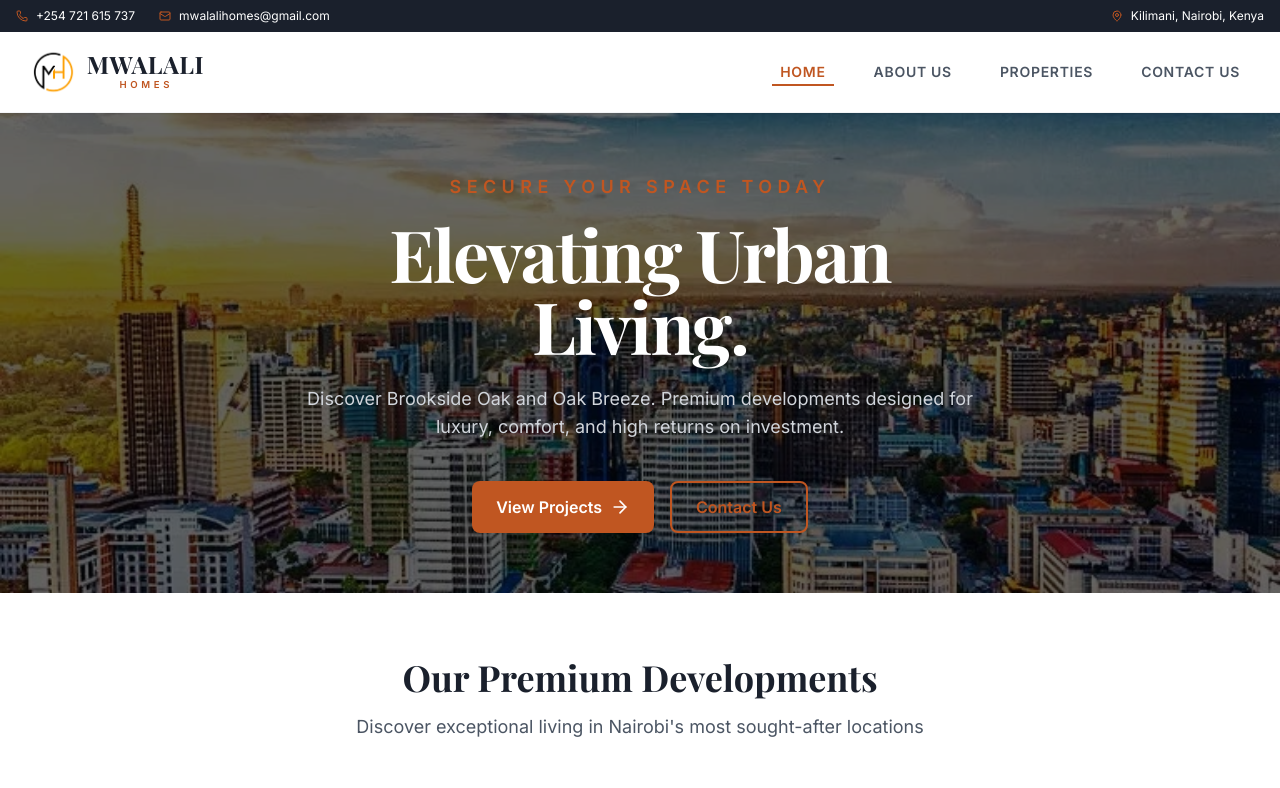
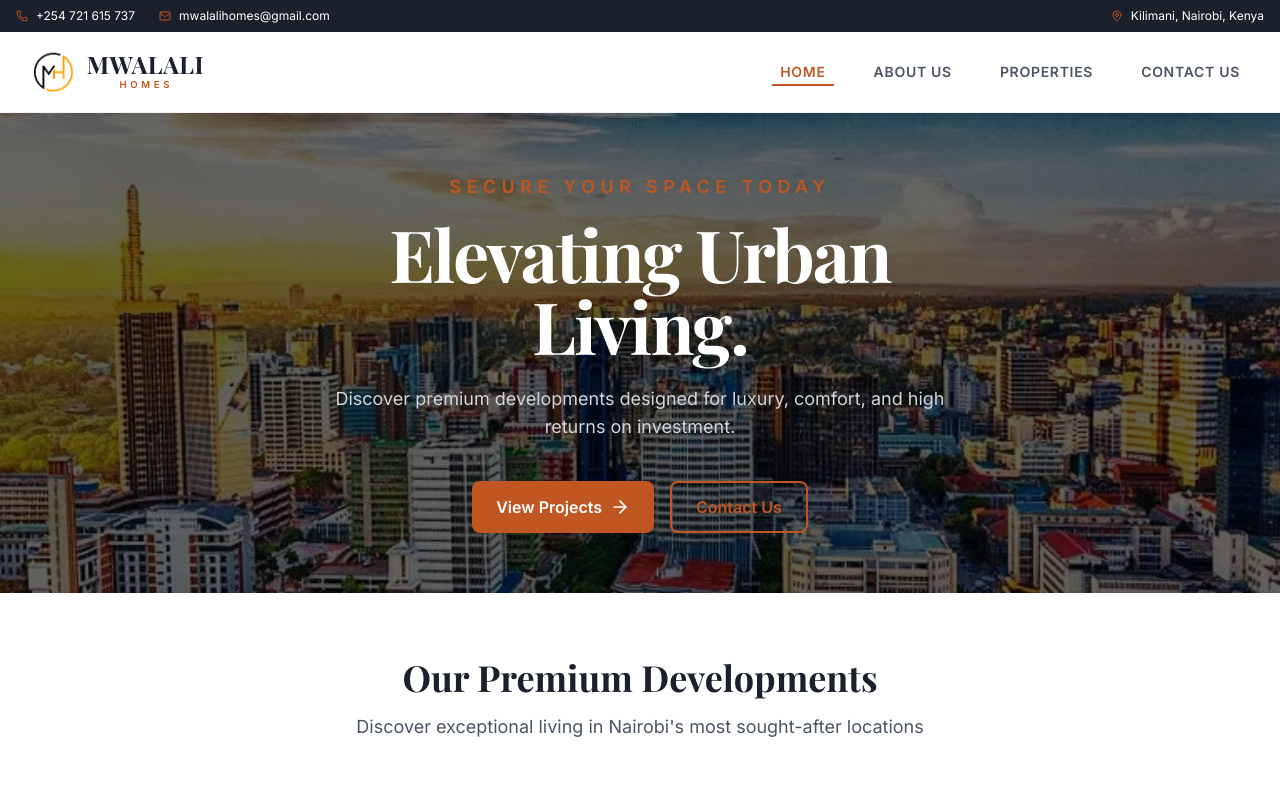
Before and after one commit to teddylumidi/Mwilali-Homes, a React (Vite) app: page / in a window 1280 px wide. Shown: the top 788 px of the page. Built offline with nearby package versions, Linux system fonts and the light colour scheme.

Commit message:
Update hero copy and lockfile

```diff
--- a/src/components/home/index.tsx
+++ b/src/components/home/index.tsx
@@ -27,7 +27,7 @@ const Home: React.FC<HomeProps> = ({ onNavigate }) => {
             Elevating Urban <br />Living.
           </p>
           <p className="mt-6 max-w-2xl mx-auto text-base sm:text-lg text-gray-300 animate-fade-in-up" style={{ animationDelay: '0.6s' }}>
-            Discover Brookside Oak and Oak Breeze. Premium developments designed for luxury, comfort, and high returns on investment.
+            Discover premium developments designed for luxury, comfort, and high returns on investment.
           </p>
           <div className="mt-10 flex flex-wrap justify-center gap-4 animate-fade-in-up" style={{ animationDelay: '0.8s' }}>
             <button
```
Also changed, not shown: 1 other file (tests, documents, lock files or other folders).
